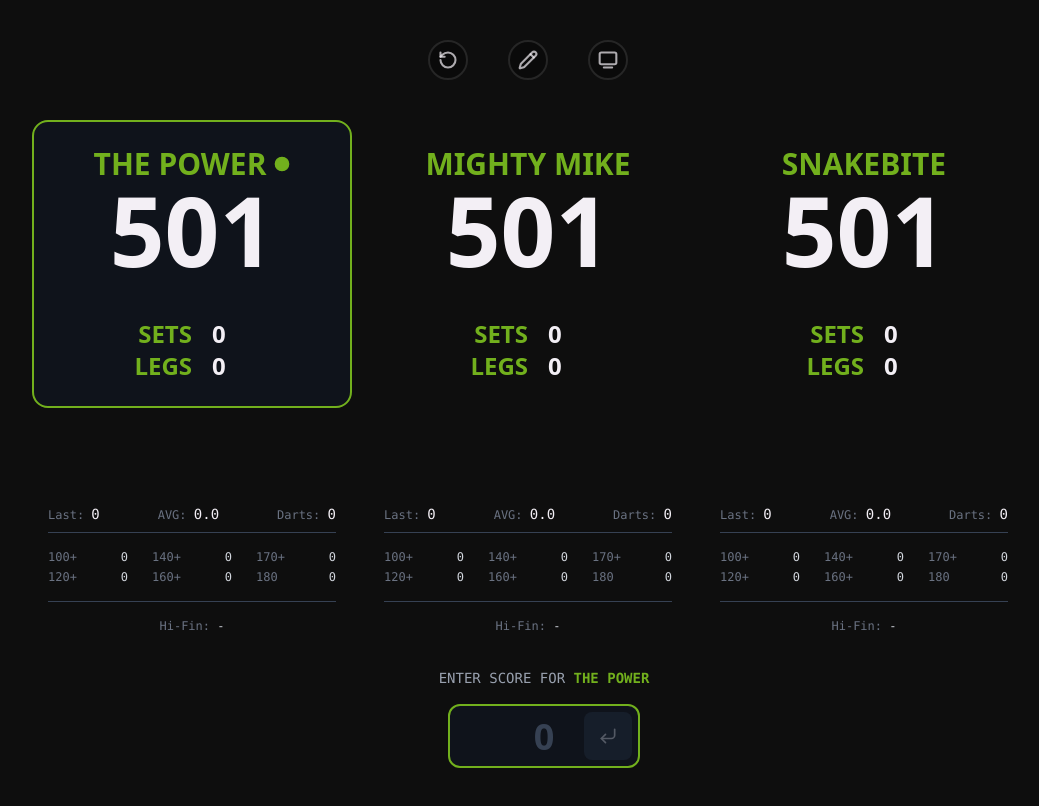
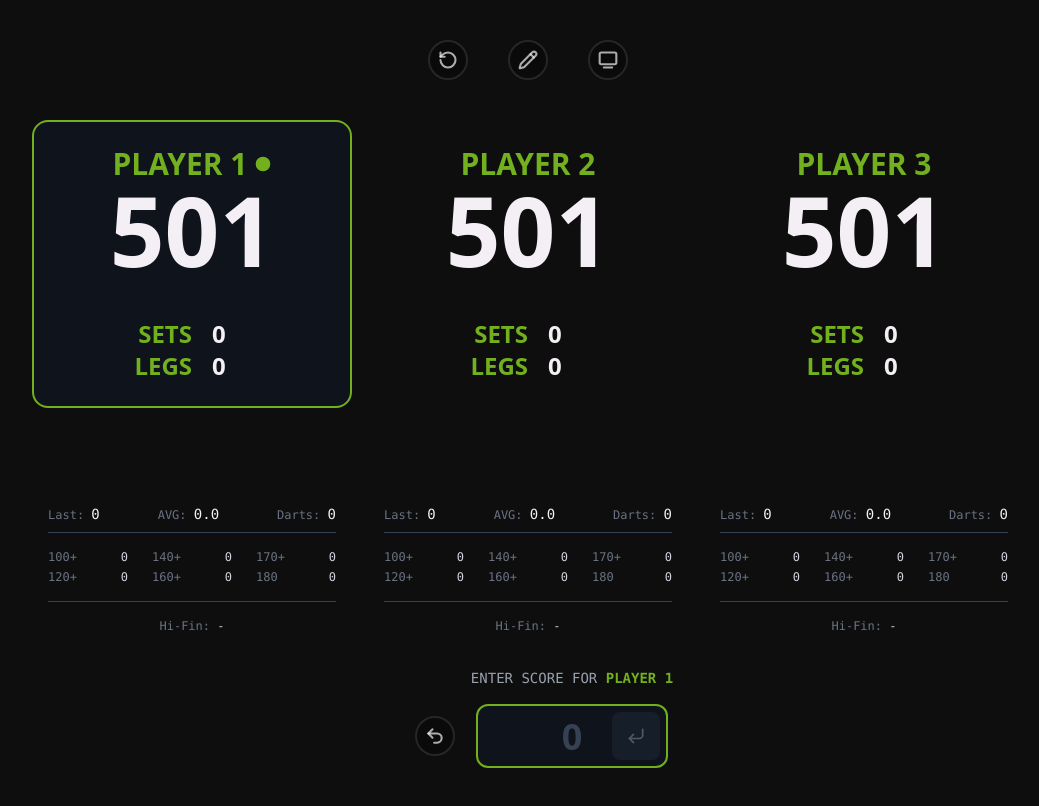
Before and after one commit to lukasus55/dartES, a Next.js app: page / in a window 1280 px wide. Shown: the top 806 px of the page, without its empty margins (112-1151 px from the left). Built offline with nearby package versions, Linux system fonts and the light colour scheme.

Commit message:
Add undo functionality

```diff
--- a/app/components/IconButton.tsx
+++ b/app/components/IconButton.tsx
@@ -24,7 +24,7 @@
       {/* tooltip */}
       <span
         className="
-          absolute -top-10 left-1/2 z-10
+          absolute -top-8 left-1/2 z-10
           -translate-x-1/2 scale-0 rounded-md bg-neutral-950 w-20
           px-2 py-1 text-xs font-medium text-white shadow-lg
           transition-all duration-200 ease-out
--- a/app/components/Scoreboard.tsx
+++ b/app/components/Scoreboard.tsx
@@ -1,9 +1,11 @@
 "use client";
 import { useState } from "react";
+import { Undo2 } from "lucide-react";
 import PlayerScore from "./PlayerScore";
 import ScoreInput from "./ScoreInput";
 import PlayerStats from "./PlayerStats";
 import CheckoutGuide from "./CheckoutGuide";
+import IconButton from "./IconButton";
 
 interface Player {
   id: number;
@@ -17,73 +19,80 @@
   checkoutHistory: number[];
 }
 
-// Helper to sum up an array
+interface GameStateSnapshot {
+  players: Player[];
+  activePlayerIndex: number;
+}
+
 const sum = (arr: number[]) => arr.reduce((a, b) => a + b, 0);
 
 export default function Scoreboard() {
   const STARTING_SCORE = 501;
 
   const [players, setPlayers] = useState<Player[]>([
-    { id: 1, name: "THE POWER", throws: [], matchHistory: [], checkoutHistory: [], sets: 0, legs: 0, isEnabled: true },
-    { id: 2, name: "MIGHTY MIKE", throws: [], matchHistory: [], checkoutHistory: [], sets: 0, legs: 0, isEnabled: true },
-    { id: 3, name: "SNAKEBITE", throws: [], matchHistory: [], checkoutHistory: [], sets: 0, legs: 0, isEnabled: true },
-    { id: 4, name: "FOURTG", throws: [], matchHistory: [], checkoutHistory: [], sets: 0, legs: 0, isEnabled: false  },
+    { id: 1, name: "PLAYER 1", throws: [], matchHistory: [], checkoutHistory: [], sets: 0, legs: 0, isEnabled: true },
+    { id: 2, name: "PLAYER 2", throws: [], matchHistory: [], checkoutHistory: [], sets: 0, legs: 0, isEnabled: true },
+    { id: 3, name: "PLAYER 3", throws: [], matchHistory: [], checkoutHistory: [], sets: 0, legs: 0, isEnabled: true },
+    { id: 4, name: "PLAYER 4", throws: [], matchHistory: [], checkoutHistory: [], sets: 0, legs: 0, isEnabled: false  },
   ]);
 
   const [activePlayerIndex, setActivePlayerIndex] = useState(0);
 
-  const resetThrows = () => {
-    setPlayers((prevPlayers) =>
-      prevPlayers.map((p) => {
-        return { ...p, throws: [] };
-      })
-    );
+  const [historyStack, setHistoryStack] = useState<GameStateSnapshot[]>([]);
+
+  // UNDO LOGIC
+  const saveHistory = () => {
+    // Create a deep copy of the current state
+    const snapshot: GameStateSnapshot = {
+      players: JSON.parse(JSON.stringify(players)),
+      activePlayerIndex: activePlayerIndex,
+    };
+    setHistoryStack((prev) => [...prev, snapshot]);
+  };
+
+  const handleUndo = () => {
+    if (historyStack.length === 0) return;
+
+    const lastState = historyStack[historyStack.length - 1];
+
+    // Restore state
+    setPlayers(lastState.players);
+    setActivePlayerIndex(lastState.activePlayerIndex);
+
+    setHistoryStack((prev) => prev.slice(0, -1));
   };
 
   const handleLegWin = (winner: Player, winningThrowScore: number) => {
     const LEGS_TO_WIN_SET = 3;
-
     const enabledPlayers = players.filter(p => p.isEnabled);
     const activeCount = enabledPlayers.length;
     const totalSets = enabledPlayers.reduce((sum, p) => sum + p.sets, 0);
     const totalLegsCurrentSet = enabledPlayers.reduce((sum, p) => sum + p.legs, 0);
-
-  console.log(winner.legs + 1 >= LEGS_TO_WIN_SET);
     const isSetWin = winner.legs + 1 >= LEGS_TO_WIN_SET;
 
     let nextStarterRelativeIndex = 0;
-
     if (isSetWin) {
-    // Start of Set
       nextStarterRelativeIndex = (totalSets + 1) % activeCount;
     } else {
-    // Start of Leg
       const setStarterRelativeIndex = totalSets % activeCount;
       const legsPlayedIncludingThisOne = totalLegsCurrentSet + 1;
       nextStarterRelativeIndex = (setStarterRelativeIndex + legsPlayedIncludingThisOne) % activeCount;
     }
 
-  // Convert "2nd active player" -> "Real Index in main array"
     const nextStarterPlayer = enabledPlayers[nextStarterRelativeIndex];
     const nextStarterRealIndex = players.findIndex(p => p.id === nextStarterPlayer.id);
 
-  // Update State
     setPlayers((prevPlayers) =>
       prevPlayers.map((p) => {
         if (p.id === winner.id) {
           if (isSetWin)
             return {
-              ...p,
-              legs: 0,
-              sets: p.sets + 1,
-              throws: [],
+              ...p, legs: 0, sets: p.sets + 1, throws: [],
               matchHistory: [...p.matchHistory, winningThrowScore],
               checkoutHistory: [...p.checkoutHistory, winningThrowScore]
             };
           return {
-            ...p,
-            legs: p.legs + 1,
-            throws: [],
+            ...p, legs: p.legs + 1, throws: [],
             matchHistory: [...p.matchHistory, winningThrowScore],
             checkoutHistory: [...p.checkoutHistory, winningThrowScore]
           };
@@ -97,6 +106,8 @@
   };
 
   const handleScoreSubmit = (score: number) => {
+    saveHistory();
+
     const currentPlayer = players[activePlayerIndex];
     const currentTotal = sum(currentPlayer.throws);
     const newTotal = currentTotal + score;
@@ -109,26 +120,27 @@
 
     // BUST
     if (newTotal > STARTING_SCORE) {
-      // Switch turns immediately without adding the score
-      setActivePlayerIndex(activePlayerIndex === 0 ? 1 : 0);
+      let nextIndex = (activePlayerIndex + 1) % players.length;
+      while (!players[nextIndex].isEnabled) {
+        nextIndex = (nextIndex + 1) % players.length;
+      }
+      setActivePlayerIndex(nextIndex);
       return;
     }
 
-    // Normal Throw
     setPlayers((prevPlayers) => {
       return prevPlayers.map((player, index) => {
         if (index === activePlayerIndex) {
           return {
             ...player,
-            throws: [...player.throws, score], // For calculating 501
-            matchHistory: [...player.matchHistory, score] // For Stats (Never deleted)
+            throws: [...player.throws, score],
+            matchHistory: [...player.matchHistory, score]
           };
         }
         return player;
       });
     });
 
-    //skip players who have isEnabled: false
     let nextIndex = (activePlayerIndex + 1) % players.length;
     while (!players[nextIndex].isEnabled) {
       nextIndex = (nextIndex + 1) % players.length;
@@ -136,18 +148,12 @@
     setActivePlayerIndex(nextIndex);
   };
 
-  const handleUndo = () => {
-    // TODO
-    console.log("Undo logic placeholder");
-  };
-
   return (
     <div className="flex items-center w-full">
-      {/* PLAYERS GRID */}
+
       <div className="flex flex-wrap justify-center gap-4 mb-10 w-full">
         {players.map((player, index) => {
           if (!player.isEnabled) return null;
-
           const currentScore = STARTING_SCORE - sum(player.throws);
 
           return (
@@ -166,7 +172,6 @@
                 )}
               </div>
 
-              {/* deatiled stats below the card */}
               <div className="flex gap-20 text-gray-500 font-mono text-sm mb-5">
                 <PlayerStats
                   history={player.matchHistory}
@@ -178,13 +183,23 @@
         })}
       </div>
 
-      {/* input section */}
-      <div className="fixed bottom-0 w-full flex flex-col items-center justify-center pb-8 pt-14 max-lg:scale-75 max-lg:pb-2">
+      {/* INPUT SECTION */}
+      <div className="fixed bottom-0 w-full flex flex-col items-center justify-center pb-8 pt-14 max-lg:scale-75 max-lg:pb-2 z-50">
+
+        <div className="relative flex items-end justify-center gap-4">
+
+          {/* UNDO BUTTON */}
+
+          <div className="mb-3">
+            <IconButton icon={Undo2} label="Undo" onClick={handleUndo}/>
+          </div>
+
           <ScoreInput
             currentPlayerName={players[activePlayerIndex].name}
             onSubmit={handleScoreSubmit}
           />
         </div>
       </div>
+    </div>
   );
 }
```
Lines whose indentation alone changed are shown as unchanged.
